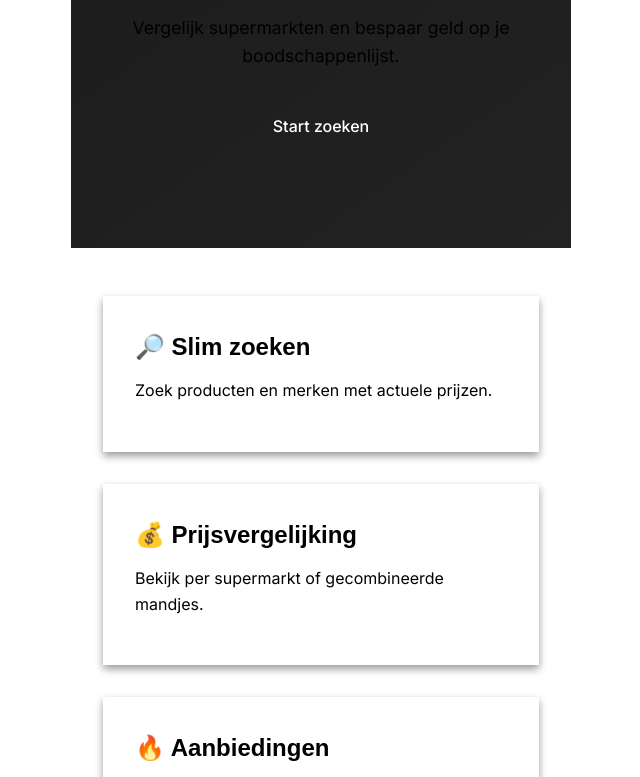
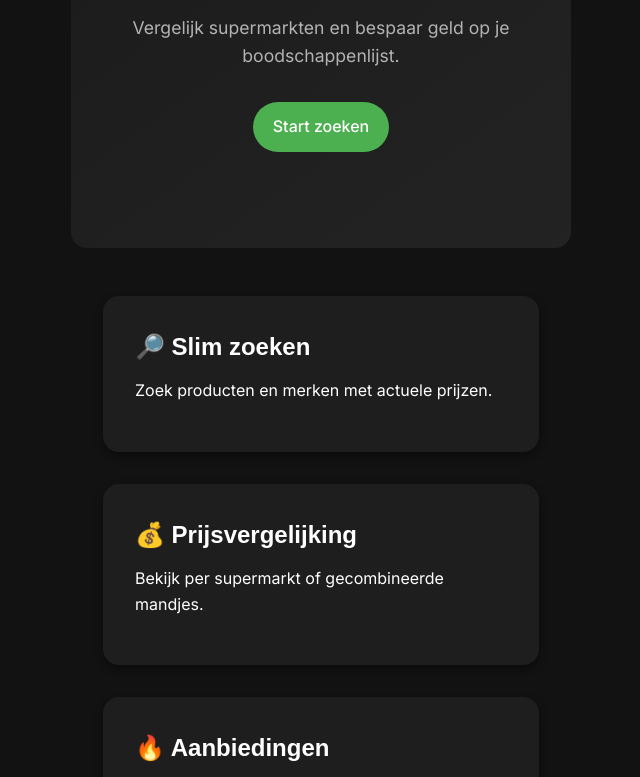
Before and after one commit to am31r0/supermarkt_scanner, a plain HTML site: page index.html in a window 1280 px wide. Shown: the part 371-1148 px from the top of the page, without its empty margins (319-959 px from the left). Drawn offline with Linux system fonts and the light colour scheme; a web font is replaced by a local one.

Commit message:
update 2025-09-02_23-08

```diff
--- a/src/styles/base.css
+++ b/src/styles/base.css
@@ -1,15 +1,15 @@
-<<<<<<< HEAD
 /* Base styles, fonts & colors */
 :root {
-    --buttonbg: #080808;
+    --buttonbg: #101010;
     --bg: #121212;
     --surface: #1e1e1e;
     --ink: #ffffff;
     --muted: #b3b3b3;
     --accent: #4CAF50;
+    --radius: 16px;
+    --btnradius: 50px;
+    --transition: 0.25s ease;
 
-    --radius: 16px;
-    --transition: 0.25s ease;
 }
 
 * {
@@ -26,7 +26,6 @@ body {
     line-height: 1.6;
     -webkit-font-smoothing: antialiased;
     max-width: 500px;
-    max-height: 500px;
     margin: 0 auto;
     overflow-x: hidden;
     overflow-y: auto;
@@ -60,7 +59,7 @@ a:hover {
 .btn {
     display: inline-block;
     padding: 0.75em 1.25em;
-    border-radius: var(--radius);
+    border-radius: var(--btnradius);
     background: var(--surface);
     color: var(--ink);
     font-weight: 500;
@@ -75,74 +74,3 @@ a:hover {
 .btn--primary:hover {
     background: #45a049;
 }
-=======
-/* Base styles, fonts & colors */
-:root {
-    --bg: #121212;
-    --surface: #1e1e1e;
-    --ink: #ffffff;
-    --muted: #b3b3b3;
-    --accent: #4CAF50;
-
-    --radius: 16px;
-    --transition: 0.25s ease;
-}
-
-* {
-    margin: 0;
-    padding: 0;
-    box-sizing: border-box;
-}
-
-body {
-    font-family: 'Inter', sans-serif;
-    background: var(--bg);
-    color: var(--ink);
-    line-height: 1.6;
-    -webkit-font-smoothing: antialiased;
-}
-
-h1,
-h2,
-h3,
-h4,
-h5,
-h6 {
-    font-family: 'Satoshi', sans-serif;
-    font-weight: 600;
-    margin-bottom: 0.5em;
-}
-
-p {
-    margin-bottom: 1em;
-}
-
-a {
-    color: var(--ink);
-    text-decoration: none;
-    transition: color var(--transition);
-}
-
-a:hover {
-    color: var(--accent);
-}
-
-.btn {
-    display: inline-block;
-    padding: 0.75em 1.25em;
-    border-radius: var(--radius);
-    background: var(--surface);
-    color: var(--ink);
-    font-weight: 500;
-    transition: background var(--transition);
-}
-
-.btn--primary {
-    background: var(--accent);
-    color: #fff;
-}
-
-.btn--primary:hover {
-    background: #45a049;
-}
->>>>>>> 660bdbbc957e135bdf49bdae6167f8f6816caf7b
```
